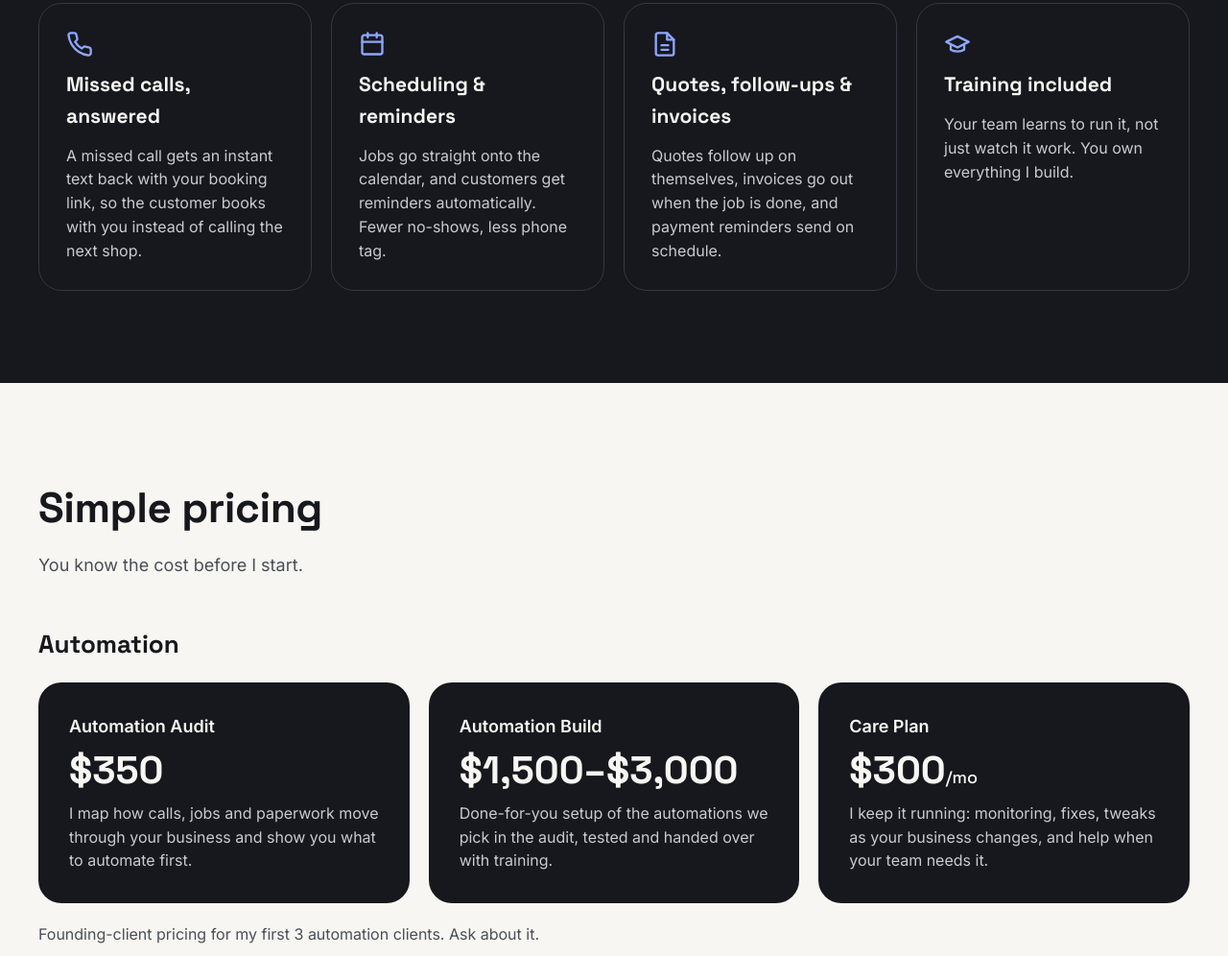
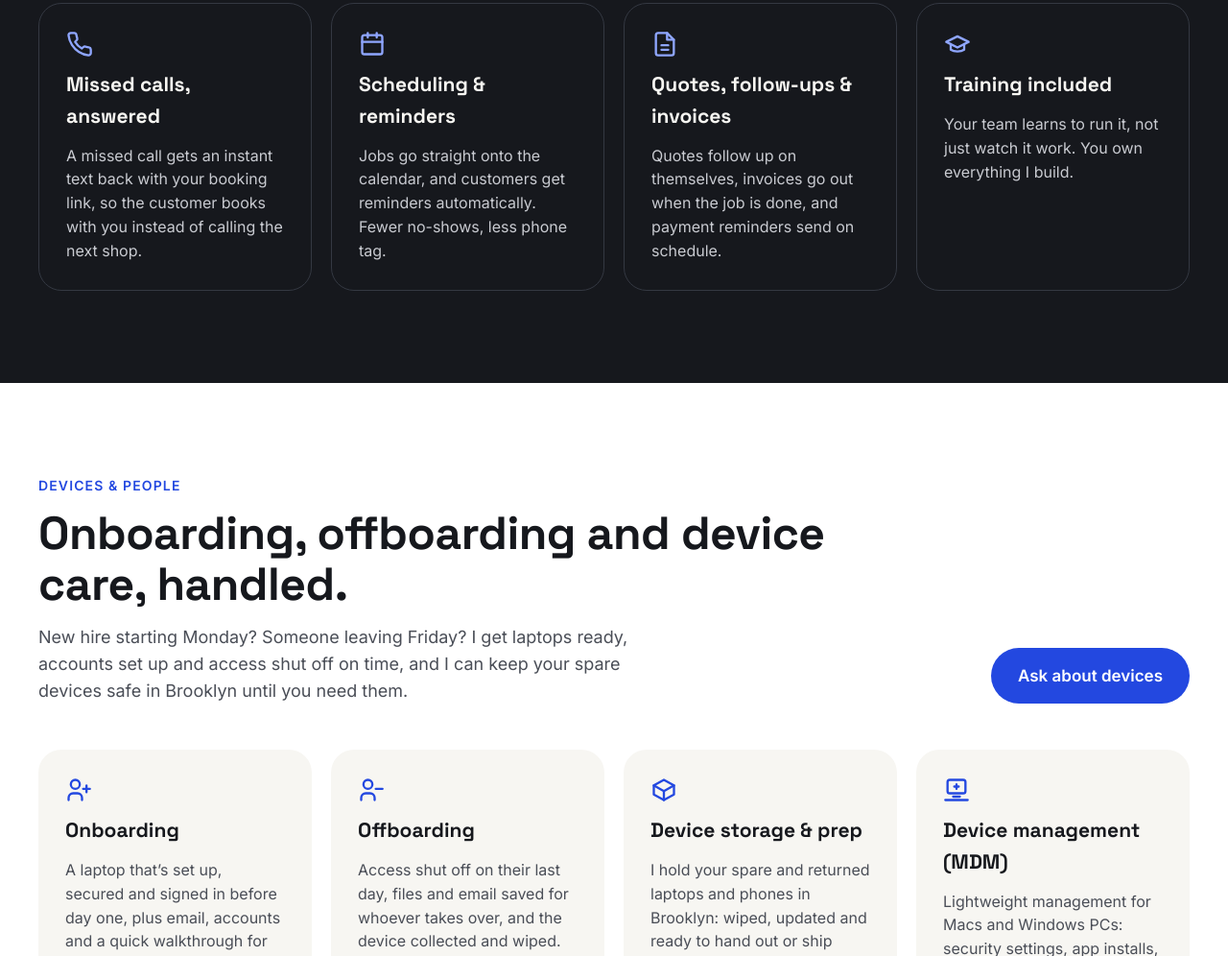
Before and after one commit to ZorayDev/rayfixesit-site, a plain HTML site: page index.html in a window 1280 px wide. Shown: the part 1804-2800 px from the top of the page at 96% size. Drawn offline with Linux system fonts and the light colour scheme.

Commit message:
Add automation focus, merged pricing, and devices section
Co-Authored-By: Claude Opus 5.5 <noreply@anthropic.com>
Claude-Session: https://claude.ai/code/session_01YR4usithN6XTEubTYBXHZY

```diff
--- a/index.html
+++ b/index.html
@@ -4,7 +4,7 @@
 <meta charset="utf-8">
 <meta name="viewport" content="width=device-width, initial-scale=1">
 <title>Ray Fixes IT | Automation &amp; tech help for NYC small businesses</title>
-<meta name="description" content="Automation for NYC plumbers, HVAC techs and contractors: missed-call text-back, scheduling, quotes and invoices. Plus IT help for small businesses and home offices. In person across NYC or remote.">
+<meta name="description" content="Automation for NYC plumbers, HVAC techs and contractors: missed-call text-back, scheduling, quotes and invoices. Plus IT help, onboarding/offboarding, device storage and MDM for small businesses. In person across NYC or remote.">
 <link rel="canonical" href="https://rayfixesitnyc.com/">
 <meta property="og:title" content="Ray Fixes IT | Automation &amp; tech help for NYC small businesses">
 <meta property="og:description" content="Stop losing jobs to missed calls and paperwork. Automation and IT help, without the jargon.">
@@ -35,6 +35,7 @@ a:focus-visible{outline:3px solid #2348E0;outline-offset:3px}
     <nav aria-label="Main" style="display: flex; flex-wrap: wrap; gap: 24px; align-items: center; font-size: 15px">
       <a href="#services" style="text-decoration: none">Services</a>
       <a href="#automation" style="text-decoration: none">Automation</a>
+      <a href="#devices" style="text-decoration: none">Devices</a>
       <a href="#pricing" style="text-decoration: none">Pricing</a>
       <a href="#about" style="text-decoration: none">About</a>
       <a href="mailto:ray@rayfixesitnyc.com" style="text-decoration: none; background: #16181D; color: #FFFFFF; padding: 12px 20px; border-radius: 999px; font-weight: 600">Email Ray</a>
@@ -121,6 +122,42 @@ a:focus-visible{outline:3px solid #2348E0;outline-offset:3px}
           <p style="margin: 0; color: #C9CBD1">Your team learns to run it, not just watch it work. You own everything I build.</p>
         </div>
       </div>
+    </div>
+  </section>
+
+  <section id="devices" style="background: #FFFFFF; padding: 96px 32px">
+    <div style="max-width: 1200px; margin: 0 auto; display: flex; flex-direction: column; gap: 48px">
+      <div style="display: flex; flex-wrap: wrap; gap: 24px 56px; align-items: flex-end; justify-content: space-between">
+        <div style="flex: 999 1 520px; min-width: 0; display: flex; flex-direction: column; gap: 14px">
+          <p style="margin: 0; font-size: 14px; font-weight: 600; letter-spacing: 0.08em; text-transform: uppercase; color: #2348E0">Devices &amp; people</p>
+          <h2 style="margin: 0; font-family: 'Space Grotesk', Inter, sans-serif; font-size: clamp(32px, 4vw, 48px); letter-spacing: -0.01em; line-height: 1.1">Onboarding, offboarding and device care, handled.</h2>
+          <p style="margin: 0; font-size: 18px; color: #4A4E57; max-width: 36em">New hire starting Monday? Someone leaving Friday? I get laptops ready, accounts set up and access shut off on time, and I can keep your spare devices safe in Brooklyn until you need them.</p>
+        </div>
+        <a href="mailto:ray@rayfixesitnyc.com?subject=Devices%20%26%20onboarding" style="text-decoration: none; background: #2348E0; color: #FFFFFF; padding: 16px 28px; border-radius: 999px; font-weight: 600; font-size: 17px">Ask about devices</a>
+      </div>
+      <div style="display: grid; grid-template-columns: repeat(auto-fit, minmax(240px, 1fr)); gap: 20px">
+        <div style="background: #F7F6F2; border-radius: 24px; padding: 28px; display: flex; flex-direction: column; gap: 12px">
+          <svg aria-hidden="true" width="28" height="28" viewBox="0 0 24 24" fill="none" stroke="#2348E0" stroke-width="2" stroke-linecap="round" stroke-linejoin="round"><circle cx="9" cy="7" r="4"/><path d="M3 21v-2a4 4 0 0 1 4-4h4a4 4 0 0 1 4 4v2"/><path d="M19 8v6M16 11h6"/></svg>
+          <h3 style="margin: 0; font-family: 'Space Grotesk', Inter, sans-serif; font-size: 21px">Onboarding</h3>
+          <p style="margin: 0; color: #4A4E57">A laptop that’s set up, secured and signed in before day one, plus email, accounts and a quick walkthrough for the new hire.</p>
+        </div>
+        <div style="background: #F7F6F2; border-radius: 24px; padding: 28px; display: flex; flex-direction: column; gap: 12px">
+          <svg aria-hidden="true" width="28" height="28" viewBox="0 0 24 24" fill="none" stroke="#2348E0" stroke-width="2" stroke-linecap="round" stroke-linejoin="round"><circle cx="9" cy="7" r="4"/><path d="M3 21v-2a4 4 0 0 1 4-4h4a4 4 0 0 1 4 4v2"/><path d="M16 11h6"/></svg>
+          <h3 style="margin: 0; font-family: 'Space Grotesk', Inter, sans-serif; font-size: 21px">Offboarding</h3>
+          <p style="margin: 0; color: #4A4E57">Access shut off on their last day, files and email saved for whoever takes over, and the device collected and wiped.</p>
+        </div>
+        <div style="background: #F7F6F2; border-radius: 24px; padding: 28px; display: flex; flex-direction: column; gap: 12px">
+          <svg aria-hidden="true" width="28" height="28" viewBox="0 0 24 24" fill="none" stroke="#2348E0" stroke-width="2" stroke-linecap="round" stroke-linejoin="round"><path d="M21 8 12 3 3 8v8l9 5 9-5z"/><path d="M3 8l9 5 9-5M12 13v8"/></svg>
+          <h3 style="margin: 0; font-family: 'Space Grotesk', Inter, sans-serif; font-size: 21px">Device storage &amp; prep</h3>
+          <p style="margin: 0; color: #4A4E57">I hold your spare and returned laptops and phones in Brooklyn: wiped, updated and ready to hand out or ship when someone new starts.</p>
+        </div>
+        <div style="background: #F7F6F2; border-radius: 24px; padding: 28px; display: flex; flex-direction: column; gap: 12px">
+          <svg aria-hidden="true" width="28" height="28" viewBox="0 0 24 24" fill="none" stroke="#2348E0" stroke-width="2" stroke-linecap="round" stroke-linejoin="round"><rect x="4" y="3" width="16" height="12" rx="2"/><path d="M2 21h20M9 18h6"/><path d="M12 7v4M10 9h4"/></svg>
+          <h3 style="margin: 0; font-family: 'Space Grotesk', Inter, sans-serif; font-size: 21px">Device management (MDM)</h3>
+          <p style="margin: 0; color: #4A4E57">Lightweight management for Macs and Windows PCs: security settings, app installs, and the ability to lock or wipe a lost device remotely.</p>
+        </div>
+      </div>
+      <p style="margin: 0; font-size: 16px; color: #4A4E57">Quoted per device or per person. Wiped devices come with a record of what was erased and when.</p>
     </div>
   </section>
 
```
